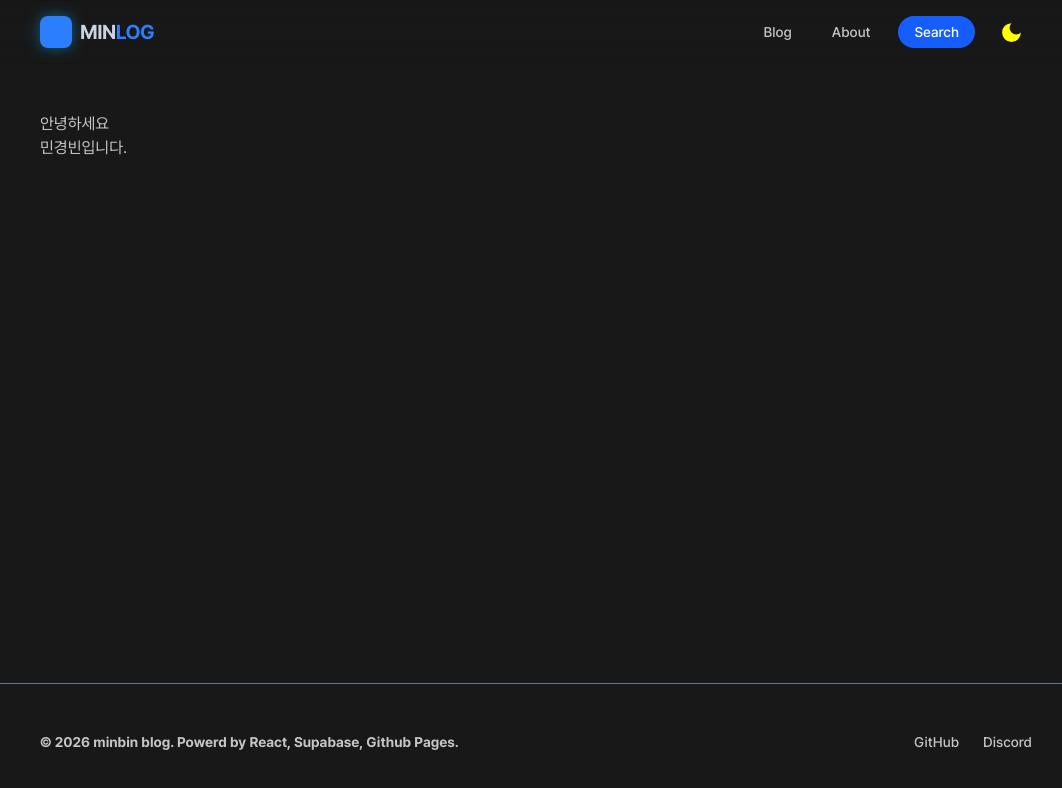
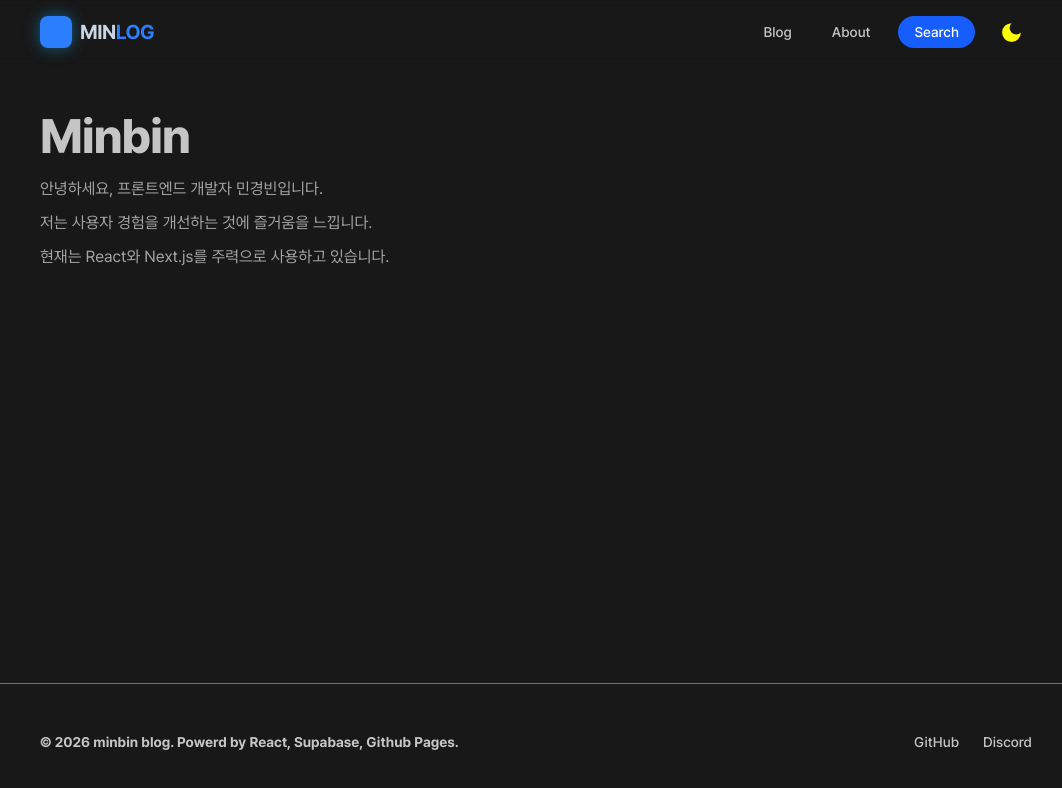
Before and after one commit to min06150315/min06150315.github.io, a React (Vite) app: page /#/ in a window 1280 px wide. Shown: the top 788 px of the page, without its empty margins (104-1166 px from the left). Built offline with nearby package versions, Linux system fonts and the light colour scheme.

Commit message:
메인 화면 디자인

```diff
--- /dev/null
+++ b/src/components/ui/PageHeader.tsx
@@ -0,0 +1,22 @@
+export const PageHeader = ({
+  title,
+  contents,
+}: {
+  title: string;
+  contents: readonly string[];
+}) => {
+  return (
+    <div className="pb-8">
+      <h1 className="pb-4 text-4xl md:text-5xl font-extrabold tracking-tight">
+        {title}
+      </h1>
+      <div className="flex flex-col space-y-2">
+        {contents.map((content, index) => (
+          <p key={index} className="text-base-gray leading-relaxed break-keep">
+            {content}
+          </p>
+        ))}
+      </div>
+    </div>
+  );
+};
--- /dev/null
+++ b/src/constants/contents.ts
@@ -0,0 +1,18 @@
+export const PAGE_CONTENT = {
+  BLOG: {
+    title: 'Blog',
+    contents: ['개발 관련 기록물을 공유하는 공간입니다.'],
+  },
+  HOME: {
+    title: 'Minbin',
+    contents: [
+      '안녕하세요, 프론트엔드 개발자 민경빈입니다.',
+      '저는 사용자 경험을 개선하는 것에 즐거움을 느낍니다.',
+      '현재는 React와 Next.js를 주력으로 사용하고 있습니다.',
+    ],
+  },
+  NOTFOUND: {
+    title: '404',
+    contents: ['찾을 수 없는 페이지입니다.'],
+  },
+} as const;
--- a/src/pages/Blog.tsx
+++ b/src/pages/Blog.tsx
@@ -1,12 +1,14 @@
+import { PageHeader } from '@/components/ui/PageHeader';
 import { BlogList } from '@/features/blog/components/BlogList';
+import { PAGE_CONTENT } from '@/constants/contents';
 
-function Blog() {
+export const Blog = () => {
+  const { title, contents } = PAGE_CONTENT.BLOG;
+
   return (
     <div>
-      <p>Blog</p>
+      <PageHeader title={title} contents={contents} />
       <BlogList />
     </div>
   );
 }
-
-export default Blog;
--- a/src/pages/Home.tsx
+++ b/src/pages/Home.tsx
@@ -1,8 +1,12 @@
+import { PageHeader } from '@/components/ui/PageHeader';
+import { PAGE_CONTENT } from '@/constants/contents';
+
 function Home() {
+  const { title, contents } = PAGE_CONTENT.HOME;
+
   return (
     <div>
-      안녕하세요
-      <p>민경빈입니다.</p>
+      <PageHeader title={title} contents={contents} />
     </div>
   );
 }
--- a/src/pages/NotFound.tsx
+++ b/src/pages/NotFound.tsx
@@ -1,5 +1,12 @@
-function NotFound() {
-  return <div>NotFound</div>;
+import { PageHeader } from '@/components/ui/PageHeader';
+import { PAGE_CONTENT } from '@/constants/contents';
+
+export const NotFound = () => {
+  const { title, contents } = PAGE_CONTENT.NOTFOUND;
+
+  return (
+    <div>
+      <PageHeader title={title} contents={contents} />
+    </div>
+  );
 }
-
-export default NotFound;
--- a/src/styles/theme.css
+++ b/src/styles/theme.css
@@ -4,6 +4,7 @@
   --color-error: #ef4444;
   --color-base-black: #181818;
   --color-base-white: #c5c5c5;
+  --color-base-gray: #a3a3a3;
   --color-hover-black: #222;
 
   --font-sans: 'Pretendard', sans-serif;
```
